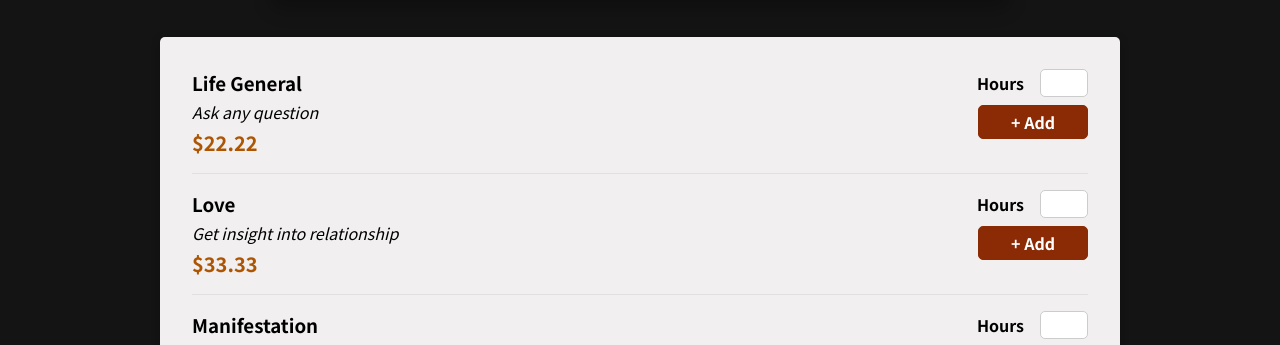
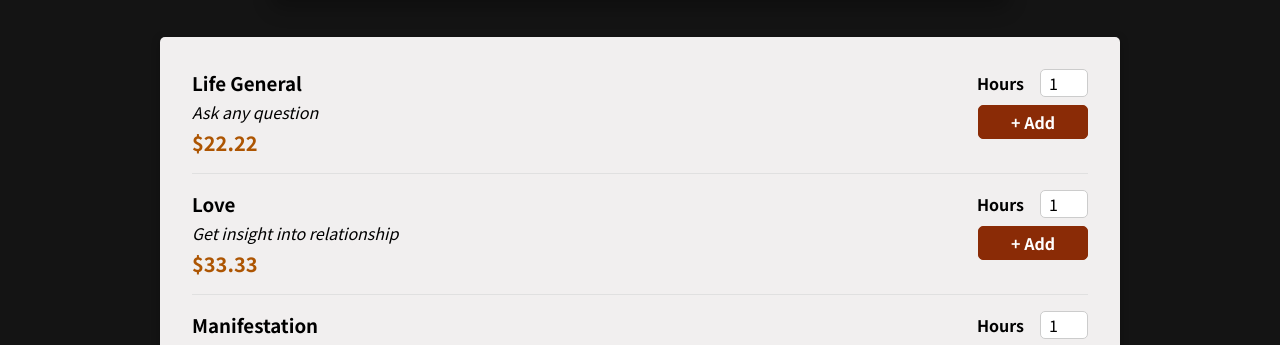
Before and after one commit to naekit/advice-tickets, a React (Create React App) app: page / in a window 1280 px wide. Shown: the part 454-799 px from the top of the page. Built offline with nearby package versions, Linux system fonts and the light colour scheme; the HTML template or start-up script is replaced by a standard one.

Commit message:
added logic for updating cart in AdviceItem

```diff
--- a/src/components/Advice/AdviceItem/AdviceItem.js
+++ b/src/components/Advice/AdviceItem/AdviceItem.js
@@ -1,9 +1,21 @@
-import React from "react"
+import React, { useContext } from "react"
 import AdviceItemForm from "./AdviceItemForm"
 import classes from "./AdviceItem.module.css"
+import CartContext from "../../../context/cart-context"
 
 const AdviceItem = ({ name, description, price, id }) => {
+	const ctx = useContext(CartContext)
+
 	const priceFormat = `$${price.toFixed(2)}`
+
+	const addToCartHandler = (amount) => {
+		ctx.addItem({
+			id: id,
+			name: name,
+			amount: amount,
+			price: price,
+		})
+	}
 
 	return (
 		<li className={classes.adviceItem}>
@@ -13,7 +25,7 @@ const AdviceItem = ({ name, description, price, id }) => {
 				<div className={classes.price}>{priceFormat}</div>
 			</div>
 			<div>
-				<AdviceItemForm id={id} />
+				<AdviceItemForm onAddToCart={addToCartHandler} id={id} />
 			</div>
 		</li>
 	)
--- a/src/components/Advice/AdviceItem/AdviceItemForm.js
+++ b/src/components/Advice/AdviceItem/AdviceItemForm.js
@@ -1,8 +1,9 @@
-import React, { useRef } from "react"
+import React, { useRef, useState } from "react"
 import Input from "../../UI/Input"
 import classes from "./AdviceItemForm.module.css"
 
-const AdviceItemForm = ({ id }) => {
+const AdviceItemForm = ({ id, onAddToCart }) => {
+	const [validAmount, setValidAmount] = useState(true)
 	const inputRef = useRef()
 
 	const submitHandler = (e) => {
@@ -16,8 +17,11 @@ const AdviceItemForm = ({ id }) => {
 			amountNumber < 1 ||
 			amountNumber > 5
 		) {
+			setValidAmount(false)
 			return
 		}
+
+		onAddToCart(amountNumber)
 	}
 
 	return (
@@ -31,10 +35,11 @@ const AdviceItemForm = ({ id }) => {
 					min: "1",
 					max: "5",
 					step: "1",
-					default: "1",
+					defaultValue: "1",
 				}}
 			/>
 			<button>+ Add</button>
+			{!validAmount && <p>Please enter a valid amount (1-5)</p>}
 		</form>
 	)
 }
```
